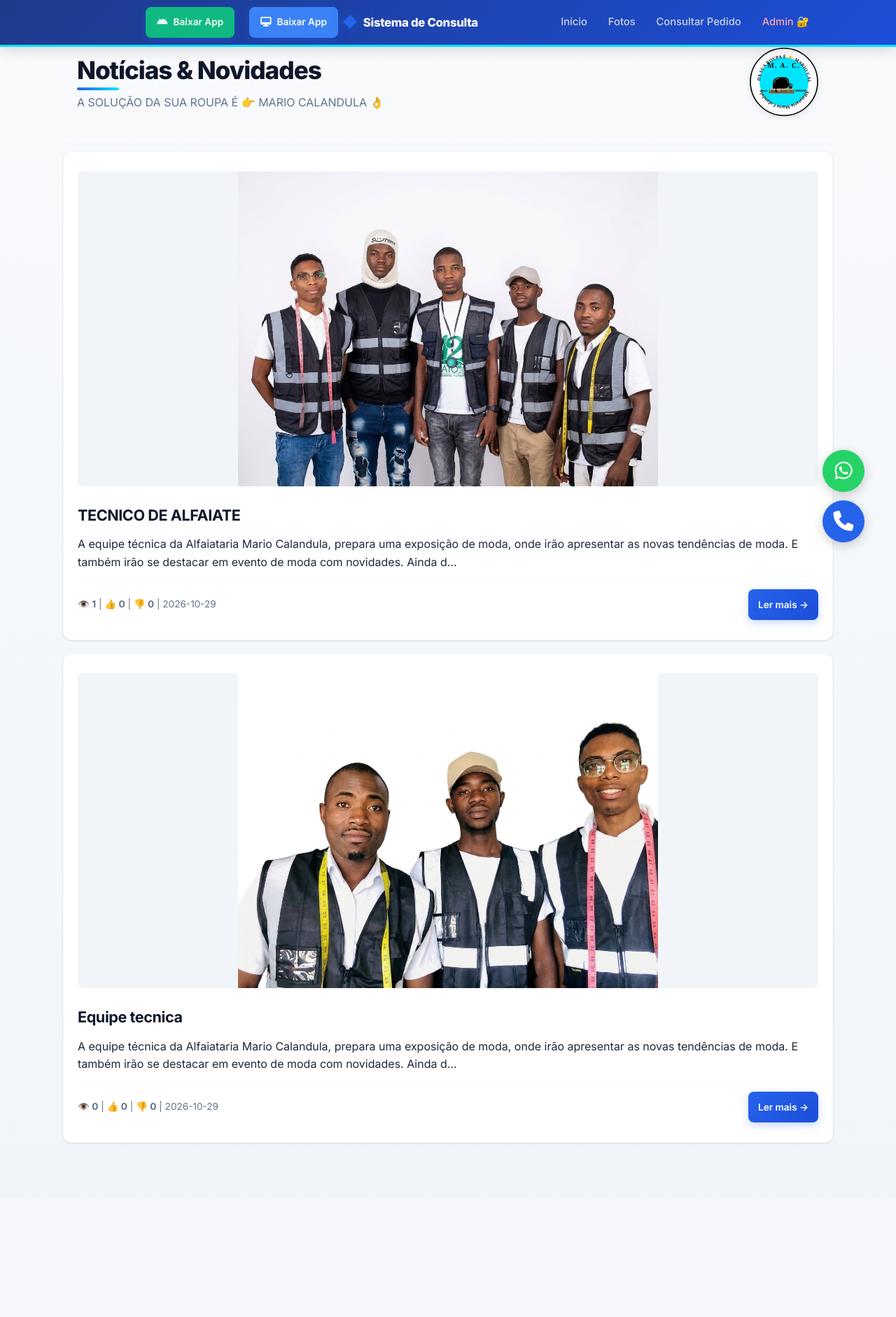
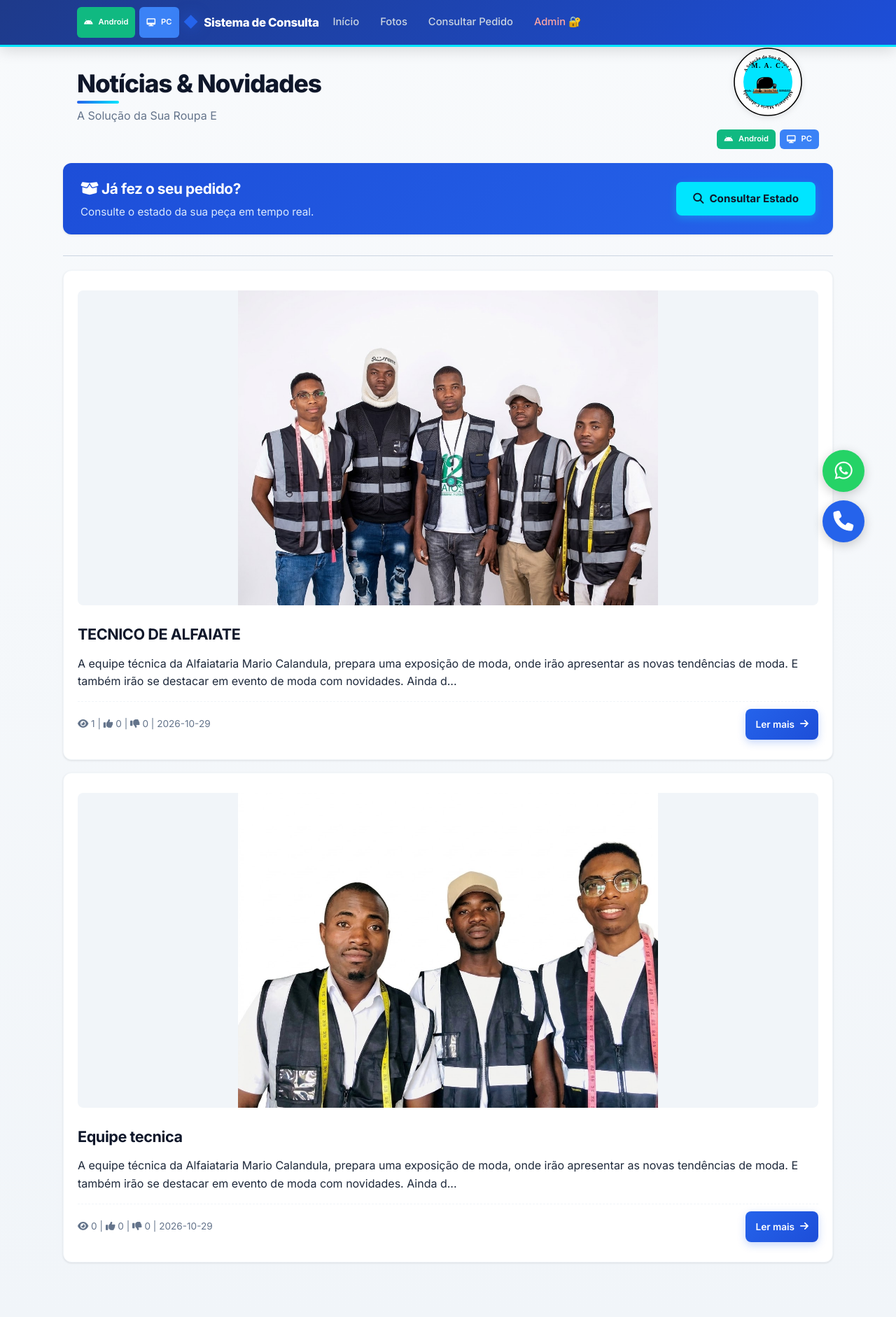
Before and after one commit to melphystec-eng/sistem-alfaiataria, a Flask app: page / in a window 1280 px wide. Shown: the whole page at 70% size. Before the commit the page ends 1635 px from the top, so only its background shows below. Run offline with Flask 3, Linux system fonts and the light colour scheme; data comes from the database, SQL or seed files in the repository.

Commit message:
Novos Botoes

```diff
--- a/templates/base.html
+++ b/templates/base.html
@@ -499,11 +499,13 @@ h1::after {
 
 <header class="navbar">
   <div class="nav-inner">
-    <a href="{{ url_for('static', filename='downloads/alfaiataria.apk') }}" download class="btn" style="background: #10b981; color: white; padding: 8px 16px; font-size: 0.85rem; margin-left: auto; margin-right: 15px;">
-        <i class="fa-brands fa-android"></i> Baixar App </a>
-    <a href="{{ url_for('static', filename='downloads/Alfaiataria.exe') }}" download class="btn" style="background: #3b82f6; color: white; padding: 8px 16px; font-size: 0.85rem;">
-          <i class="fa-solid fa-desktop"></i> Baixar App
-        </a>
+    <div style="display: flex; gap: 6px;">
+      <a href="{{ url_for('static', filename='downloads/alfaiataria.apk') }}" download class="btn" style="background: #10b981; color: white; padding: 4px 10px; font-size: 0.7rem; height: auto; min-height: 28px; box-shadow: none; border-radius: 6px;">
+        <i class="fa-brands fa-android"></i> Android
+      </a>
+      <a href="#" class="btn" style="background: #3b82f6; color: white; padding: 4px 10px; font-size: 0.7rem; height: auto; min-height: 28px; box-shadow: none; border-radius: 6px;">
+        <i class="fa-solid fa-desktop"></i> PC
+      </a>
     <a href="{{ url_for('home') }}" class="brand">Sistema de Consulta</a>
     <button class="hamburger" id="hamburger" aria-label="Menu" aria-expanded="false">
       <span></span><span></span><span></span>
--- a/templates/index.html
+++ b/templates/index.html
@@ -6,22 +6,19 @@
 <div style="display: flex; align-items: center; justify-content: space-between; margin-bottom: 20px; flex-wrap: wrap; gap: 15px;">
   <div>
     <h1 style="margin-bottom: 0; padding-bottom: 0;">Notícias & Novidades</h1>
-    <p style="color: var(--cinza-500); margin-top: 5px;">A SOLUÇÃO DA SUA ROUPA É 👉 MARIO CALANDULA 👌</p>
+    <p style="color: var(--cinza-500); margin-top: 5px;">A Solução da Sua Roupa E</p>
   </div>
 
-  <!-- Miniatura do logo -->
+  <!-- Miniatura do logo + Botões de Download mais pequenos -->
+  <div style="display: flex; flex-direction: column; align-items: center; gap: 10px;">
     <div style="width: 100px;">
       <svg viewBox="0 0 500 500" xmlns="http://www.w3.org/2000/svg" style="max-width: 100%; height: auto; filter: drop-shadow(0 2px 4px rgba(0,0,0,0.1));">
         <circle cx="250" cy="250" r="240" fill="#ffffff" stroke="#000000" stroke-width="8"/>
         <circle cx="250" cy="250" r="175" fill="#00E5FF"/>
         <path id="top-curve" d="M 80 250 A 170 170 0 0 1 420 250" fill="transparent"/>
-      <text font-family="'Times New Roman', serif" font-size="32" font-weight="bold" fill="#000" letter-spacing="1">
-        <textPath href="#top-curve" startOffset="50%" text-anchor="middle">A SOLUÇÃO DA SUA ROUPA É 👉 MARIO CALANDULA 👌</textPath>
-      </text>
+        <text font-family="'Times New Roman', serif" font-size="32" font-weight="bold" fill="#000" letter-spacing="1"><textPath href="#top-curve" startOffset="50%" text-anchor="middle">A Solução da Sua Roupa E</textPath></text>
         <path id="bottom-curve" d="M 420 250 A 170 170 0 0 1 80 250" fill="transparent"/>
-      <text font-family="'Times New Roman', serif" font-size="34" font-weight="bold" fill="#000">
-        <textPath href="#bottom-curve" startOffset="50%" text-anchor="middle">Alfaiataria Mário Calandula</textPath>
-      </text>
+        <text font-family="'Times New Roman', serif" font-size="34" font-weight="bold" fill="#000"><textPath href="#bottom-curve" startOffset="50%" text-anchor="middle">Alfaiataria Mário Calandula</textPath></text>
         <text x="250" y="150" font-family="'Times New Roman', serif" font-size="48" font-weight="bold" fill="#000" text-anchor="middle" letter-spacing="8">M. A. C.</text>
         <g transform="translate(125, 180) scale(0.9)">
           <rect x="30" y="130" width="180" height="25" fill="#D4A373" rx="5"/>
@@ -32,14 +29,35 @@
           <path d="M 70 130 L 70 160 L 80 160 L 80 130 Z" fill="#000000"/>
           <line x1="75" y1="160" x2="75" y2="180" stroke="#999" stroke-width="3"/>
           <path d="M 60 90 C 60 70 70 55 100 50" stroke="#ffffff" stroke-width="4" fill="none" stroke-linecap="round"/>
-        <path d="M 150 50 C 165 55 170 70 170 85" stroke="#ffffff" stroke-width="3" fill="none" stroke-linecap="round"/>
           <ellipse cx="100" cy="140" rx="40" ry="5" fill="#ffffff" opacity="0.3"/>
         </g>
         <text x="250" y="320" font-family="'Arial', sans-serif" font-size="16" font-weight="bold" fill="#000" text-anchor="middle">Huíla - Lubango / Arimba Telef: 928941415</text>
       </svg>
     </div>
+
+    <!-- Botões de download reduzidos -->
+    <div style="display: flex; gap: 6px;">
+      <a href="{{ url_for('static', filename='downloads/alfaiataria.apk') }}" download class="btn" style="background: #10b981; color: white; padding: 4px 10px; font-size: 0.7rem; height: auto; min-height: 28px; box-shadow: none; border-radius: 6px;">
+        <i class="fa-brands fa-android"></i> Android
+      </a>
+      <a href="#" class="btn" style="background: #3b82f6; color: white; padding: 4px 10px; font-size: 0.7rem; height: auto; min-height: 28px; box-shadow: none; border-radius: 6px;">
+        <i class="fa-solid fa-desktop"></i> PC
+      </a>
     </div>
-<hr style="margin-bottom: 20px;">
+  </div>
+</div>
+
+<!-- BANNER DE CONSULTA DE PEDIDO (Destaque) -->
+<div class="card" style="background: linear-gradient(135deg, var(--azul-esc) 0%, var(--azul) 100%); border: none; display: flex; justify-content: space-between; align-items: center; flex-wrap: wrap; gap: 15px; padding: 20px 25px; margin-bottom: 30px;">
+  <div style="color: white;">
+    <h2 style="color: white; margin: 0 0 5px 0; font-size: 1.3rem;"><i class="fa-solid fa-box-open"></i> Já fez o seu pedido?</h2>
+    <p style="margin: 0; color: #dbeafe; font-size: 0.95rem;">Consulte o estado da sua peça em tempo real.</p>
+  </div>
+  <a href="{{ url_for('consultar') }}" class="btn" style="background: var(--ciano); color: var(--preto); font-weight: 700; box-shadow: 0 4px 12px rgba(0,229,255,0.3);">
+    <i class="fa-solid fa-magnifying-glass"></i> Consultar Estado
+  </a>
+</div>
+<hr style="margin-bottom: 20px; border-color: var(--cinza-300);">
 
 <!-- Lista de Notícias -->
 {% for n in noticias %}
@@ -48,19 +66,18 @@
     <img src="{{ url_for('static', filename='uploads/' + n.imagem) }}" class="img-noticia">
   {% endif %}
 
-
   <h2><a href="{{ url_for('ver_noticia', id=n.id) }}">{{ n.titulo }}</a></h2>
   <p>{{ n.texto[:200] }}{% if n.texto|length > 200 %}...{% endif %}</p>
 
   <div style="display: flex; justify-content: space-between; align-items: center; flex-wrap: wrap; gap: 10px; margin-top: 15px; padding-top: 10px; border-top: 1px dashed var(--cinza-100);">
     <small style="color: var(--cinza-500);">
-      <b>👁️ {{ n.visualizacoes }}</b> |
-      <b>👍 {{ n.likes }}</b> |
-      <b>👎 {{ n.dislikes }}</b> |
+      <i class="fa-solid fa-eye"></i> {{ n.visualizacoes }} |
+      <i class="fa-solid fa-thumbs-up"></i> {{ n.likes }} |
+      <i class="fa-solid fa-thumbs-down"></i> {{ n.dislikes }} |
       {{ n.criada_em[:10] }}
     </small>
     <a href="{{ url_for('ver_noticia', id=n.id) }}">
-      <button style="padding: 6px 14px; font-size: 0.85rem;">Ler mais →</button>
+      <button style="padding: 6px 14px; font-size: 0.85rem;">Ler mais <i class="fa-solid fa-arrow-right"></i></button>
     </a>
   </div>
 </div>
```
Also changed, not shown: 1 other file. Lines whose indentation alone changed are shown as unchanged.
